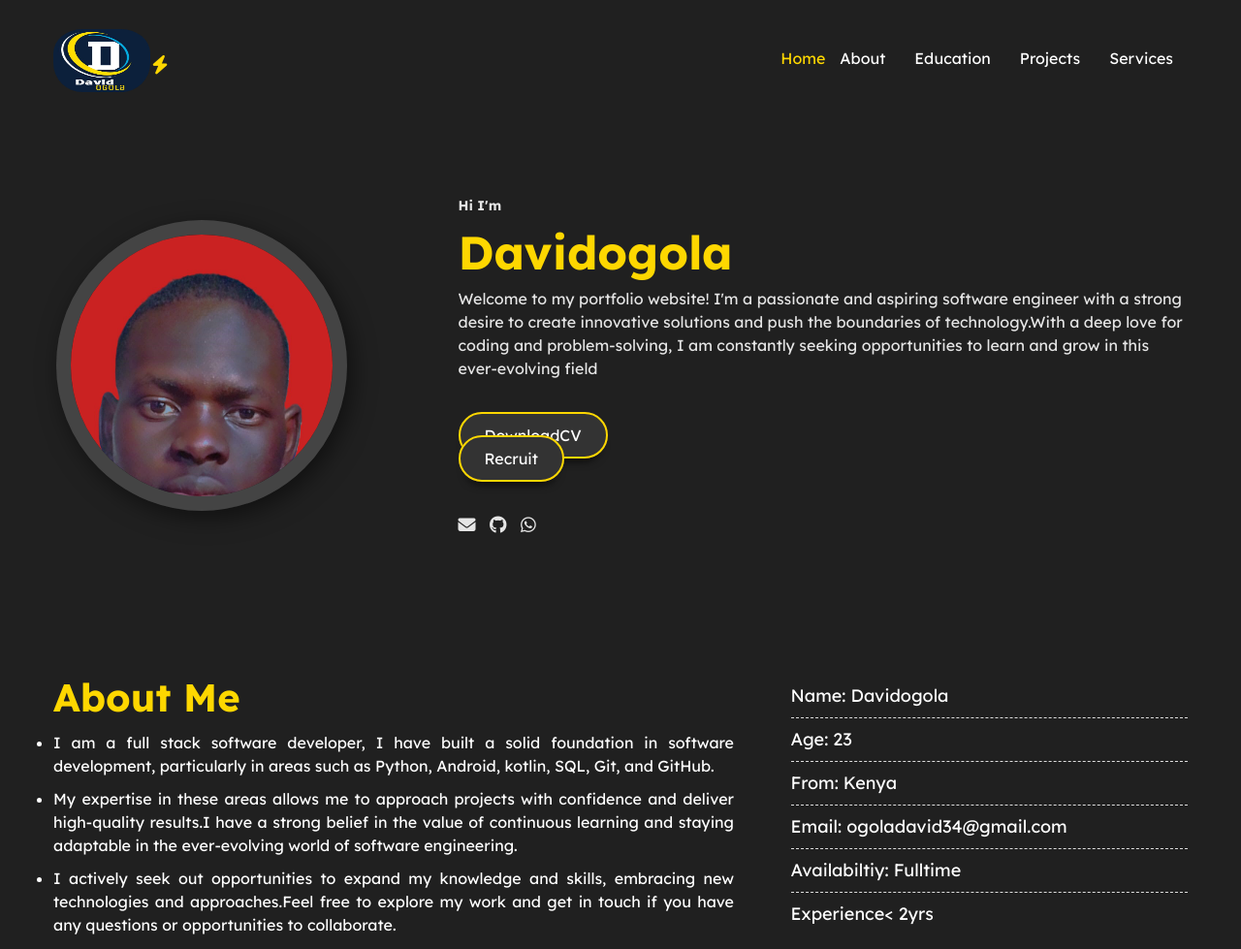
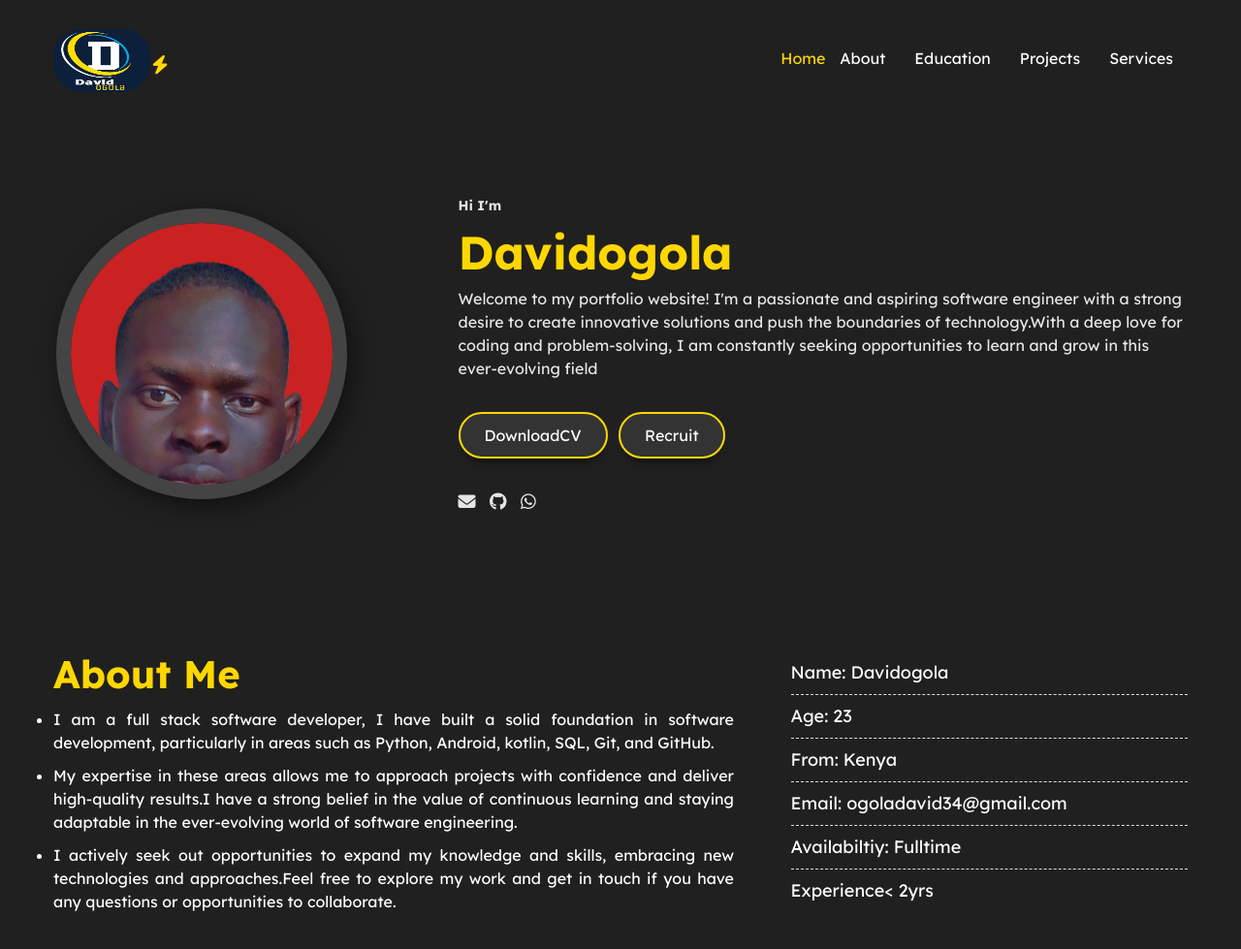
Before and after one commit to Davidogola/DavidogolaPortfolio, a plain HTML site: page index.html in a window 1280 px wide. Shown: the top 979 px of the page at 97% size. Drawn offline with nearby package versions, Linux system fonts and the light colour scheme.

Commit message:
Update index.html

```diff
--- a/index.html
+++ b/index.html
@@ -53,7 +53,7 @@
             <p>Welcome to my portfolio website! I'm a passionate and aspiring software engineer with a strong desire to create innovative solutions and push the boundaries of technology.With a deep love for coding and problem-solving, I am constantly seeking opportunities to learn and grow in this ever-evolving field</p>
 
             <div class="btn-group">
-                <a href="files/davidogolaresume.pdf" class="btn   active">DownloadCV</a><br>
+                <a href="files/davidogolaresume.pdf" class="btn   active">DownloadCV</a>
                 <a href="https://wa.me/254799004977" target="_blank" class="btn  active">Recruit</a>
 
             </div>
```
